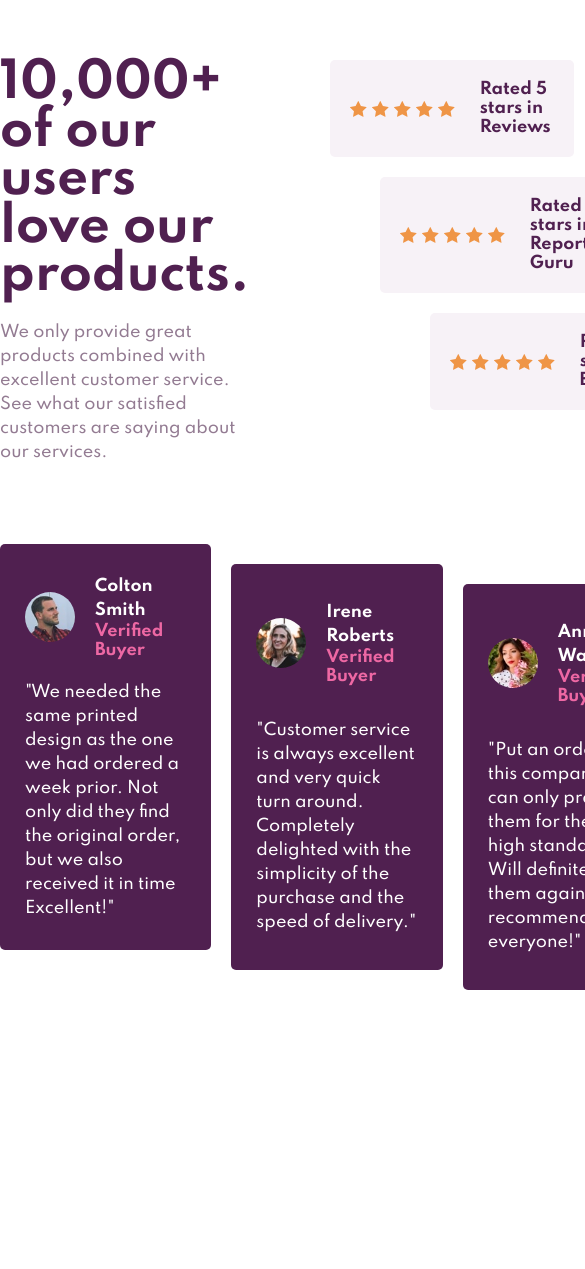
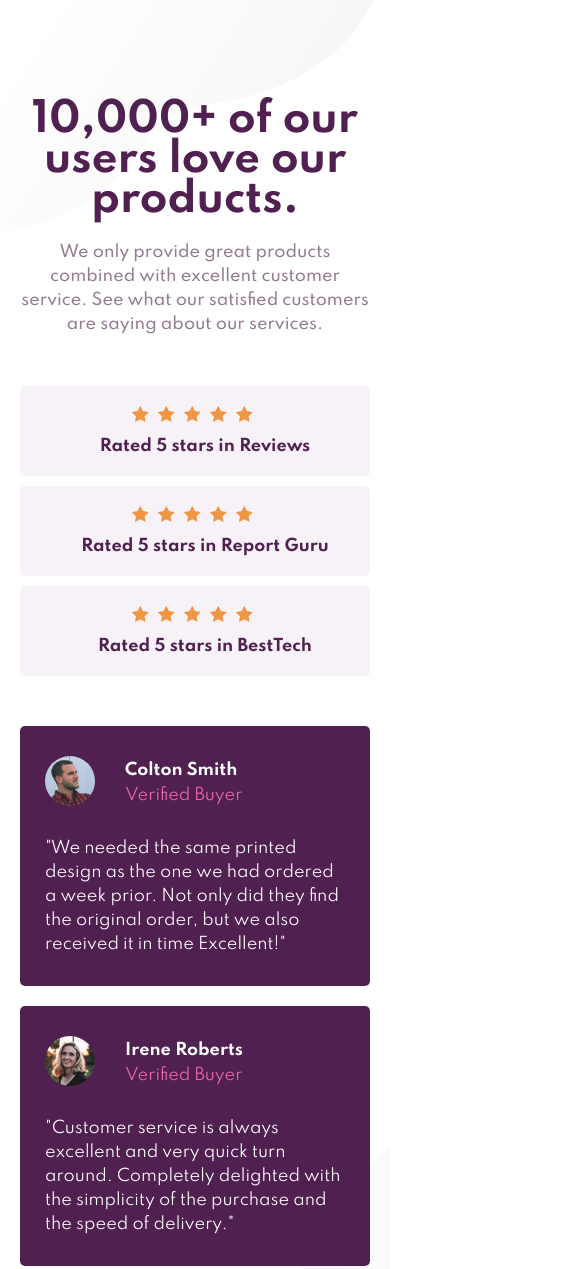
Before and after one commit to Esther-Cardoso/Social-Section, a plain HTML site: page index.html in a window 390 px wide. Shown: the top 1269 px of the page, 585 px wide, since content can reach past the window. Before the commit the page ends 1050 px from the top, so only its background shows below. Drawn offline with Linux system fonts and the light colour scheme.

Commit message:
Projeto concluido

```diff
--- a/index.html
+++ b/index.html
@@ -16,37 +16,40 @@
 <body>
   <div class="container">
     <section class="intro">
-      <!-- <picture>
-        <source media="(mix-width: 600px)" srcset="./images/bg-pattern-top-desktop.svg">
-        <img src="./images/bg-pattern-top-mobile.svg" alt="">
-      </picture> -->
       <h1>10,000+ of our users love our products.</h1>
-      <p>We only provide great products combined with excellent customer service. See what our satisfied customers are saying about our services.</p>
+      <p>We only provide great products combined with excellent customer service. See what our satisfied customers are
+        saying about our services.</p>
     </section>
 
     <section class="stars">
       <div class="star-item">
+        <div class="star-imagens">
           <img src="./images/icon-star.svg" alt="">
           <img src="./images/icon-star.svg" alt="">
           <img src="./images/icon-star.svg" alt="">
           <img src="./images/icon-star.svg" alt="">
           <img src="./images/icon-star.svg" alt="">
+        </div>
         <p>Rated 5 stars in Reviews</p>
       </div>
       <div class="star-item">
+        <div class="star-imagens">
           <img src="./images/icon-star.svg" alt="">
           <img src="./images/icon-star.svg" alt="">
           <img src="./images/icon-star.svg" alt="">
           <img src="./images/icon-star.svg" alt="">
           <img src="./images/icon-star.svg" alt="">
+        </div>
         <p>Rated 5 stars in Report Guru</p>
       </div>
       <div class="star-item">
+        <div class="star-imagens">
           <img src="./images/icon-star.svg" alt="">
           <img src="./images/icon-star.svg" alt="">
           <img src="./images/icon-star.svg" alt="">
           <img src="./images/icon-star.svg" alt="">
           <img src="./images/icon-star.svg" alt="">
+        </div>
         <p>Rated 5 stars in BestTech</p>
       </div>
     </section>
@@ -59,7 +62,8 @@
           <span>Verified Buyer</span>
         </div>
 
-        <p class="col-2">"We needed the same printed design as the one we had ordered a week prior. Not only did they find the original order, but we also received it in time Excellent!"</p>
+        <p class="col-2 paragrafo">"We needed the same printed design as the one we had ordered a week prior. Not only did they
+          find the original order, but we also received it in time Excellent!"</p>
       </div>
       <div class="opinions-item">
         <img src="./images/image-irene.jpg" alt="Irene Roberts">
@@ -68,7 +72,8 @@
           <span>Verified Buyer</span>
         </div>
 
-        <p class="col-2">"Customer service is always excellent and very quick turn around. Completely delighted with the simplicity of the purchase and the speed of delivery."</p>
+        <p class="col-2 paragrafo">"Customer service is always excellent and very quick turn around. Completely delighted with the
+          simplicity of the purchase and the speed of delivery."</p>
       </div>
       <div class="opinions-item">
         <img src="./images/image-anne.jpg" alt="Anne Wallace">
@@ -77,7 +82,8 @@
           <span>Verified Buyer</span>
         </div>
 
-        <p class="col-2">"Put an order with this company and can only praise them for the very high standard. Will definitely use them again and recommend the to everyone!"</p>
+        <p class="col-2 paragrafo">"Put an order with this company and can only praise them for the very high standard. Will
+          definitely use them again and recommend the to everyone!"</p>
       </div>
     </section>
   </div>
--- a/style.css
+++ b/style.css
@@ -19,6 +19,7 @@
 
 body {
   font-family: 'Spartan', sans-serif;
+  background: url("./images/bg-pattern-top-desktop.svg") no-repeat, url('./images/bg-pattern-bottom-desktop.svg') no-repeat right 0px bottom 0px;
 }
 
 .container {
@@ -28,6 +29,7 @@ body {
   grid-template-columns: 1fr 1fr;
   gap: 80px;
   padding: 60px 0;
+  /* background: url("./images/bg-pattern-top-desktop.svg") no-repeat left 0px; */
 }
 
 .col-2 {
@@ -82,7 +84,7 @@ body {
 
 .opinions {
   display: grid;
-  grid-template-columns: repeat(3, 1fr);
+  grid-template-columns: repeat(3, minmax(350px, 1fr));
   gap: 20px;
 }
 
@@ -105,15 +107,17 @@ body {
 .opinions-item p {
   color: var(--White);
   line-height: 1.5;
-  font-weight: 500;
+  font-weight: 400;
 }
 
 .opinions-item span {
   color: var(--Soft-Pink);
+  font-weight: 400;
 }
 
-.content p, .content span {
+.content p {
   font-weight: 700;
+  margin-bottom: 4px;
 }
 
 .opinions-item:nth-child(1) {
@@ -128,3 +132,51 @@ body {
 .opinions-item:nth-child(3) {
   margin-top: 40px;
 }
+
+@media (max-width: 800px) {
+  body {
+    background: url("./images/bg-pattern-top-mobile.svg") no-repeat, url('./images/bg-pattern-bottom-mobile.svg') no-repeat right 0px bottom 0px;
+  }
+  .container {
+    grid-template-columns: 1fr;
+    margin: 40px 20px;
+    gap: 40px;
+  }
+  .col-2 {
+    grid-column: 1;
+  }
+  .intro {
+    margin: auto;
+    text-align: center;
+  }
+  .intro h1 {
+    margin: auto;
+    font-size: 2.5rem;
+  }
+  .star-item {
+    flex-direction: column;
+    gap: 10px;
+  }
+  .star-imagens img {
+    margin-right: 5px;
+  }
+  .star-item:nth-child(1),
+  .star-item:nth-child(2),
+  .star-item:nth-child(3) {
+    margin: 10px 0;
+  }
+  .opinions {
+    grid-template-columns: 1fr;
+  }
+  .opinions-item {
+    gap: 30px;
+  }
+  .opinions-item:nth-child(1),
+  .opinions-item:nth-child(2),
+  .opinions-item:nth-child(3) {
+    margin: 0;
+  }
+  .opinions .paragrafo {
+    grid-column: span 2;
+  }
+}
```
Lines whose indentation alone changed are shown as unchanged.
